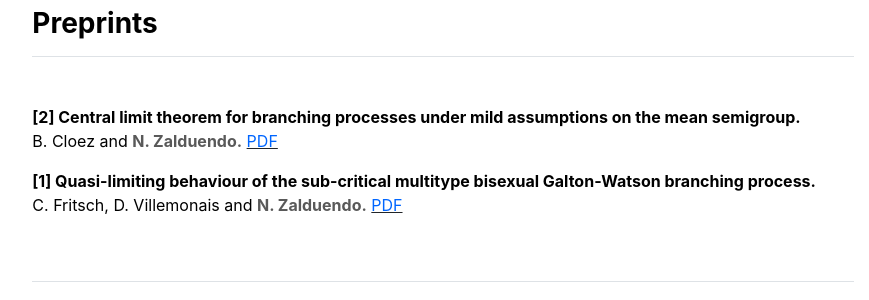
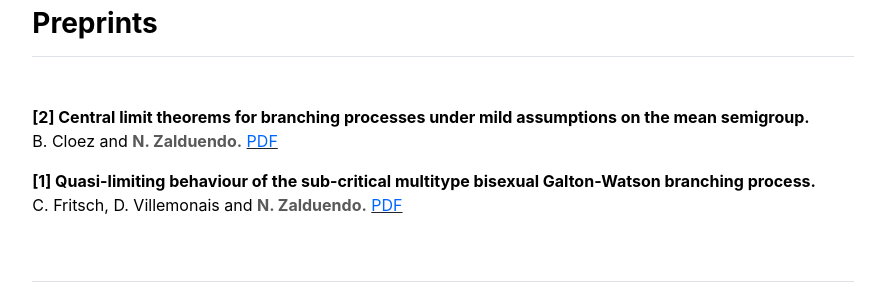
Before and after one commit to nzalduendo/nzalduendo.github.io, a Jekyll site: the page built from publications.md, in a window 1280 px wide. Shown: the part 417-717 px from the top of the page, without its empty margins (197-1066 px from the left). Built offline with Jekyll 4.4.1, drawn with Linux system fonts in a browser that asks for light colours.

Commit message:
Update publications.yml
theorem -> theorems

```diff
--- a/_data/publications.yml
+++ b/_data/publications.yml
@@ -8,5 +8,5 @@ journal:
 - {number: '[1]',name: 'Restricted maximum of non-intersecting Brownian bridges', year: '2024', journal: 'ESAIM: PS 28, 258–273', url: 'https://www.esaim-ps.org/articles/ps/abs/2024/01/ps230058/ps230058.html', arxiv: 'https://arxiv.org/pdf/2302.11432', contributors: 'Y. Yalanda'}
 
 preprint:
-- {number: '[2]', name: 'Central limit theorem for branching processes under mild assumptions on the mean semigroup', url: 'https://arxiv.org/pdf/2501.18430', contributors: 'B. Cloez'}
+- {number: '[2]', name: 'Central limit theorems for branching processes under mild assumptions on the mean semigroup', url: 'https://arxiv.org/pdf/2501.18430', contributors: 'B. Cloez'}
 - {number: '[1]', name: 'Quasi-limiting behaviour of the sub-critical multitype bisexual Galton-Watson branching process', url: 'https://arxiv.org/pdf/2406.19559', contributors: 'C. Fritsch, D. Villemonais'}
```
